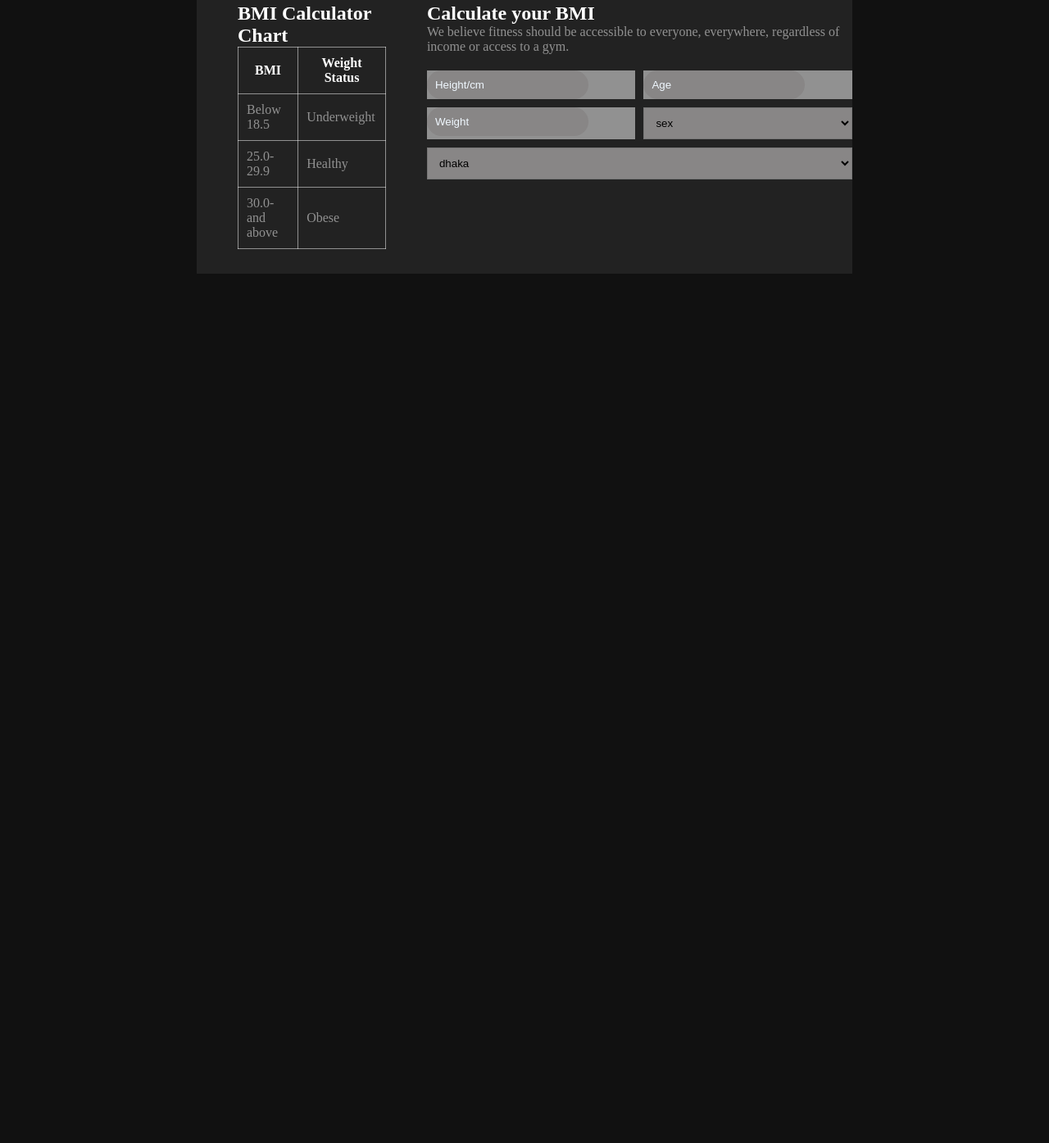
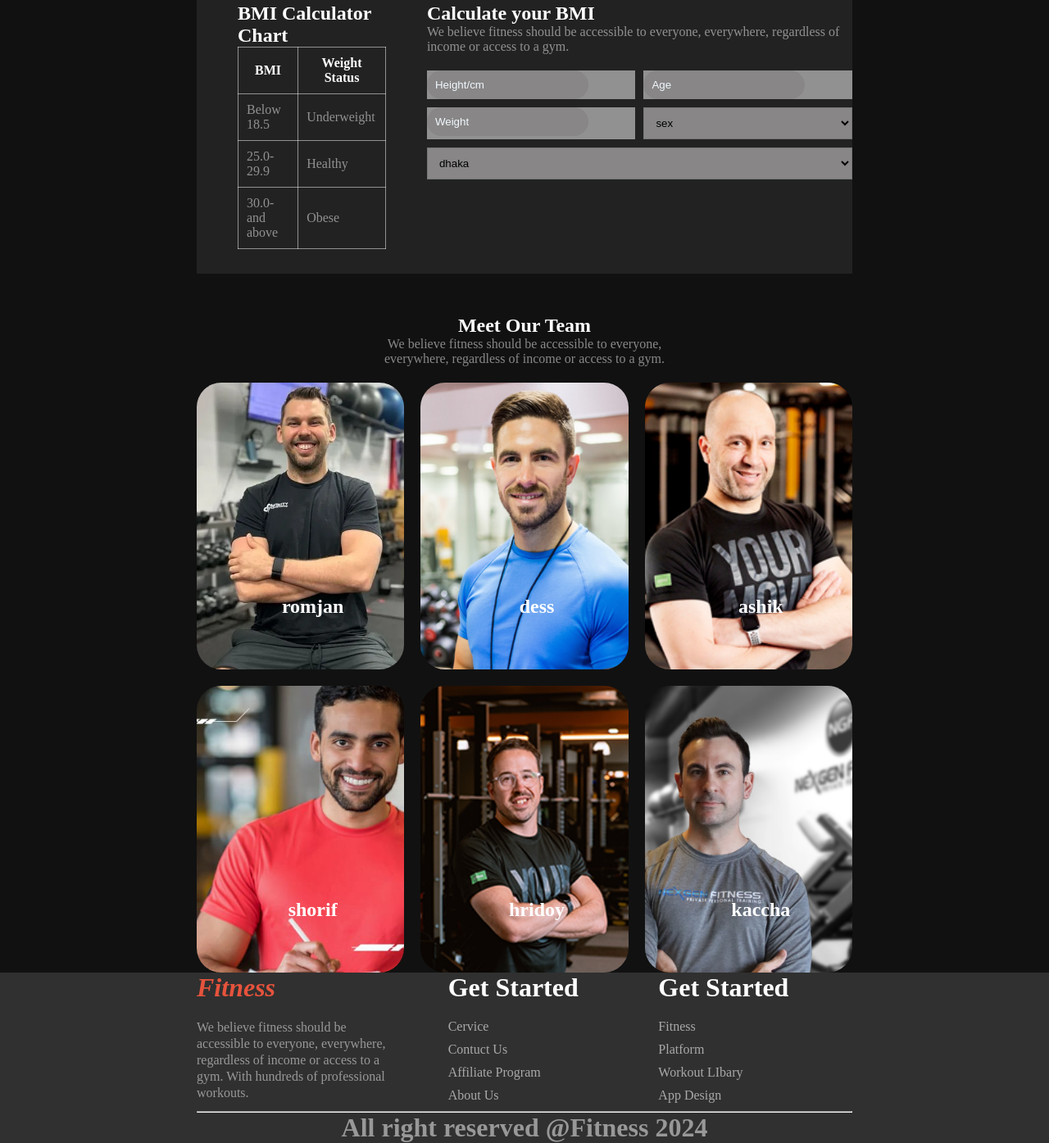
Before and after one commit to mdromjanali224511/varsatil, a plain HTML site: page index.html in a window 1280 px wide. Shown: the part 1777-3172 px from the top of the page at 82% size. Before the commit the page ends 2111 px from the top, so only its background shows below. Drawn offline with Linux system fonts and the light colour scheme.

Commit message:
added file

```diff
--- a/index.html
+++ b/index.html
@@ -7,8 +7,40 @@
     <link rel="preconnect" href="https://fonts.googleapis.com">
     <link rel="stylesheet" href="style.css">
     <style>
+   .footerul li{
+    list-style: none;
+   margin-bottom: 10px;
+   }
+   .footerul a{
+    text-decoration: none;
+    color: darkgray;
+   }
+   .footerdiv{
 
+   display: flex;
+   gap: 20px;
 
+   justify-content: space-evenly;
+   }
+   .subfooter{
+    width: 30%;
+   }
+   .one{
+    margin-right: 50px;
+   }
+   .footone{
+    margin-bottom: 20px;
+   }
+   .foottwo{
+    line-height: 20px;
+   }
+   .mainfooter{
+    background: rgba(48, 48, 48, 1);
+   }
+  .footertext{
+    text-align: center;
+
+  }
     </style>
 </head>
 <body>
@@ -200,8 +232,67 @@
 
         </section>
     </main>
-
-</body>
+   <section>
+    <div class="meetteam">
+        <div class="textteam">
+        <h1 class="mainh">Meet Our Team</h1>
+        <p class="buttonp">We believe fitness should be accessible to everyone, <br>everywhere, regardless of income or access to a gym.</p>
+    </div>
+    <div class="meetteamimages">
+ <div class="bgimages1">
+    <h1 class="mainh j">romjan</h1>
+ </div>
+ <div class="bgimages2">
+    <h1 class="mainh j">dess</h1>
+ </div>
+ <div class="bgimages3"><h1 class="mainh j">ashik</h1></div>
+ <div class="bgimages4"><h1 class="mainh j">shorif</h1></div>
+ <div class="bgimages5"><h1 class="mainh j">hridoy</h1></div>
+ <div class="bgimages6"><h1 class="mainh j">kaccha</h1></div>
     </div>
 
+    </div>
+
+   </section>
+
+   </div>
+    <footer class="mainfooter">
+    <div class="footerdiv maxwidth">
+        <div class="subfooter one">
+            <h1 class="webname footone">Fitness</h1>
+            <p class="buttonp foottwo">We believe fitness should be accessible to everyone, everywhere, regardless of income or access to a gym. With hundreds of professional workouts.</p>
+        </div>
+        <div class="subfooter">
+            <h1 class="mainh footone">Get Started</h1>
+
+                <ul class="footerul">
+                    <li><a href="">Cervice</a></li>
+                    <li><a href="">Contuct Us</a></li>
+                    <li><a href="">Affiliate Program</a></li>
+                    <li><a href="">About Us</a></li>
+                </ul>
+
+        </div>
+        <div class="subfooter">
+            <h1 class="mainh footone">Get Started</h1>
+
+                <ul class="footerul">
+                    <li><a href="">Fitness</a></li>
+                    <li><a href="">Platform</a></li>
+                    <li><a href="">Workout LIbary</a></li>
+                    <li><a href="">App Design</a></li>
+                </ul>
+
+        </div>
+    </div>
+    <div class="footertext maxwidth">
+         <hr>
+    <h1 class="buttonp">All right reserved @Fitness 2024</h1>
+    </div>
+
+
+   </footer>
+</body>
+
+
 </html>
--- a/style.css
+++ b/style.css
@@ -296,6 +296,63 @@ th{
       .label{
         grid-column: span 2;
       }
+      /* team images */
+      .meetteamimages{
+    display: grid;
+    grid-template-columns: repeat(3, 1fr);
+    width: 100%;
+ gap: 20px;
+   }
+   .bgimages1,
+   .bgimages2,
+   .bgimages3,
+   .bgimages4,
+   .bgimages5,
+   .bgimages6{
+    height: 350px;
+       border-radius: 30px;
+   }
+.bgimages1{
+    background-image: url(./images/trainer1.png);
+background-size: cover;
+background-position: top center;
+background-position: top center;
+}
+.bgimages2{
+    background-image: url(./images/trainer2.png);
+background-size: cover;
+background-position: top center;
+}
+.bgimages3{
+    background-image: url(./images/trainer3.png);
+    background-size: cover;
+background-position: top center;
+}
+.bgimages4{
+    background-image: url(./images/trainer4.png);
+    background-size: cover;
+background-position: top center;
+}
+.bgimages5{
+    background-image: url(./images/trainer5.png);
+    background-size: cover;
+background-position: top center;
+}
+.bgimages6{
+    background-image: url(./images/trainer6.png);
+    background-size: cover;
+background-position: top center;
+}
+.j{
+    margin: 260px 0 0 30px;
+}
+.meetteam{
+    text-align: center;
+    margin-top: 50px;
+}
+.textteam{
+    margin-bottom: 20px;
+}
 
       /* responsive */
 
@@ -322,5 +379,8 @@ th{
         flex-direction: column;
        text-align: center;
       }
+      .meetteamimages{
+        grid-template-columns: 1fr;
+      }
 
       }
```
